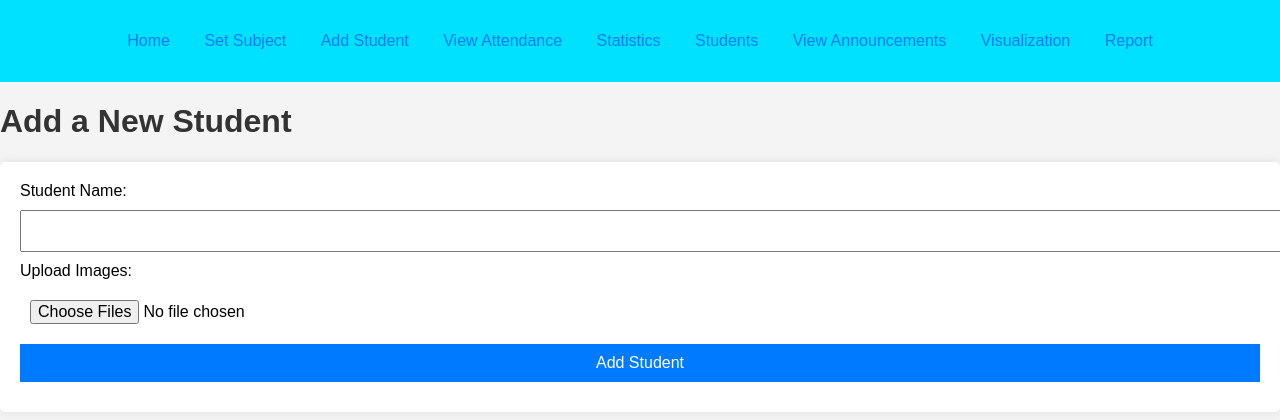
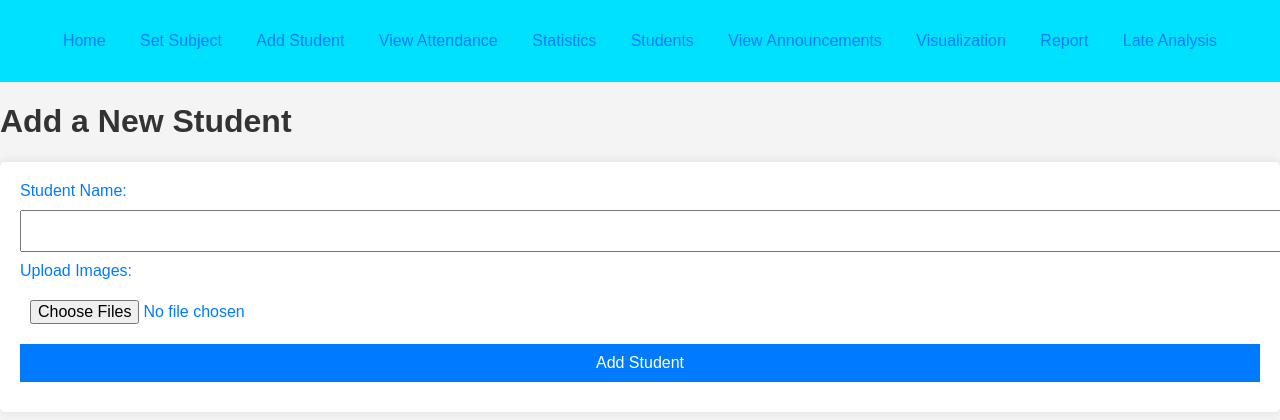
Before and after one commit to AntonioLabinjan/CV-attendance, a Flask app: page /add_student in a window 1280 px wide. Shown: the top 420 px of the page. Run offline with Flask 3, Linux system fonts and the light colour scheme; the visitor is signed in with stand-in values (Sample User, id 1).

Commit message:
Update layout.html
Added button for late analysis

```diff
--- a/templates/layout.html
+++ b/templates/layout.html
@@ -19,6 +19,7 @@
                 <li><a href="{{ url_for('announcements') }}">View Announcements</a></li>
                 <li><a href="{{ url_for('plots') }}">Visualization</a></li>
                 <li><a href="{{ url_for('report') }}"> Report</a></li>
+                <li><a href="{{ url_for('late_entries') }}">Late Analysis</li>
             </ul>
         </nav>
     </header>
```
